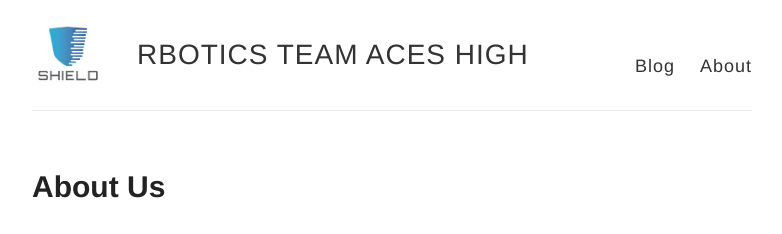
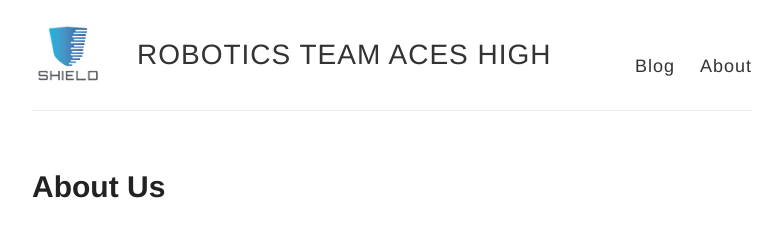
Before and after one commit to irene-chr/AcesHigh, a Jekyll site: the page built from index.html, in a window 1280 px wide and 900 px high. Shown: the top 234 px of the window, without its empty margins (248-1030 px from the left). Built offline with Jekyll 4.4.1, drawn with Linux system fonts in a browser that asks for light colours.

Commit message:
Update _config.yml

```diff
--- a/_config.yml
+++ b/_config.yml
@@ -1,5 +1,5 @@
 
-name: RBOTICS TEAM ACES HIGH
+name: ROBOTICS TEAM ACES HIGH
 baseurl: /SHIELDBlog
 
 avatar: ./images/shield_logo.png
```
